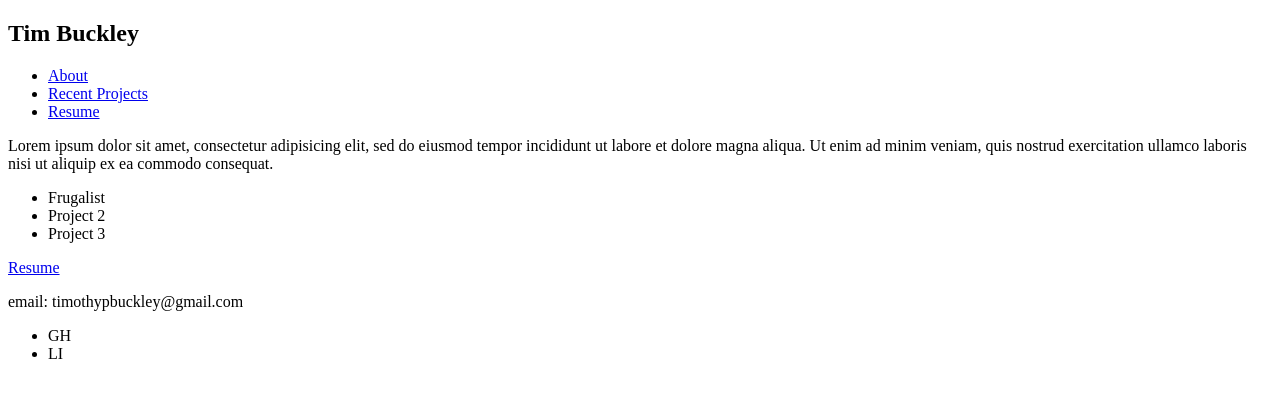
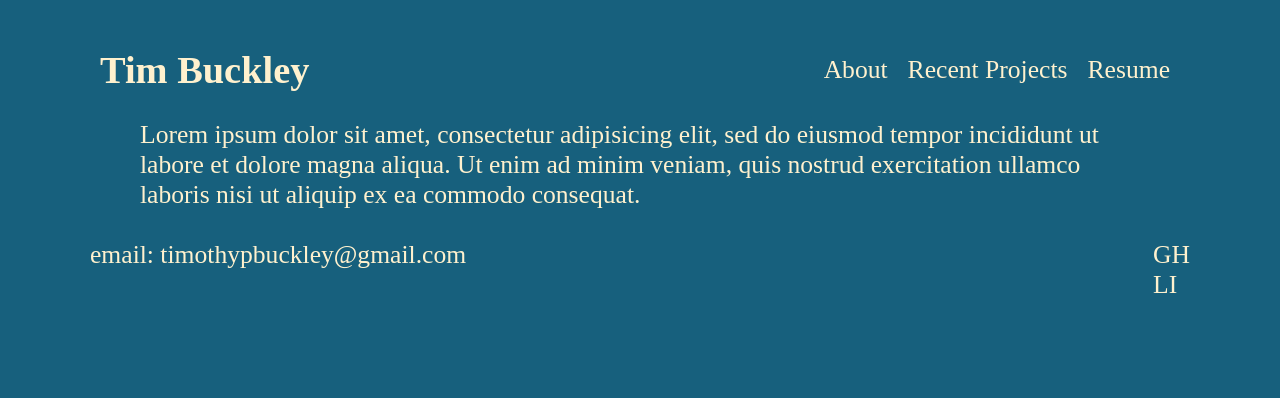
Before and after one commit to timbuckley/timbuckley.github.io, a plain HTML site: page index.html in a window 1280 px wide. Drawn offline with Linux system fonts and the light colour scheme.

Commit message:
add css, js script tag

```diff
--- a/css/style.css
+++ b/css/style.css
@@ -0,0 +1,76 @@
+html, body, ul, li, h1, p, div, section, header, footer, a {
+  border: 0;
+  margin: 0;
+  padding: 0;
+  vertical-align: baseline;
+}
+
+a {
+  color: inherit;
+  text-decoration: none;
+}
+
+p {
+  padding: 10px 0;
+}
+
+body {
+  background: #17607D;
+  font-size: 160%;
+}
+
+.group:after {
+  content: "";
+  clear: both;
+  display: table;
+}
+
+.left {
+  float: left;
+}
+
+.right {
+  float: right;
+}
+
+ul, li {
+  list-style: none;
+}
+
+section#main {
+  width: 1100px;
+  margin: 40px auto;
+  padding: 10px;
+  color: #FFF1CE;
+}
+
+header h1, header nav {
+  line-height: 40px;
+  padding: 0 10px;
+}
+
+#nav-list > li {
+  float: left;
+  padding: 0 10px;
+}
+
+section#content {
+  width: 1000px;
+  margin: 20px auto;
+}
+
+.main-item a {
+  color: #E33200;
+}
+
+a:hover {
+  color: #FF9311;
+}
+
+.main-item {
+  display: none;
+}
+
+.active {
+  display: block;
+}
--- a/index.html
+++ b/index.html
@@ -4,6 +4,7 @@
 <head>
   <title>Tim Buckley Resume</title>
 	<link rel="stylesheet" href="css/style.css" type="text/css" media="screen" charset="utf-8">
+	<script src="js/main.js" type="text/javascript" charset="utf-8"></script>
 </head>
 
 <body>
```
